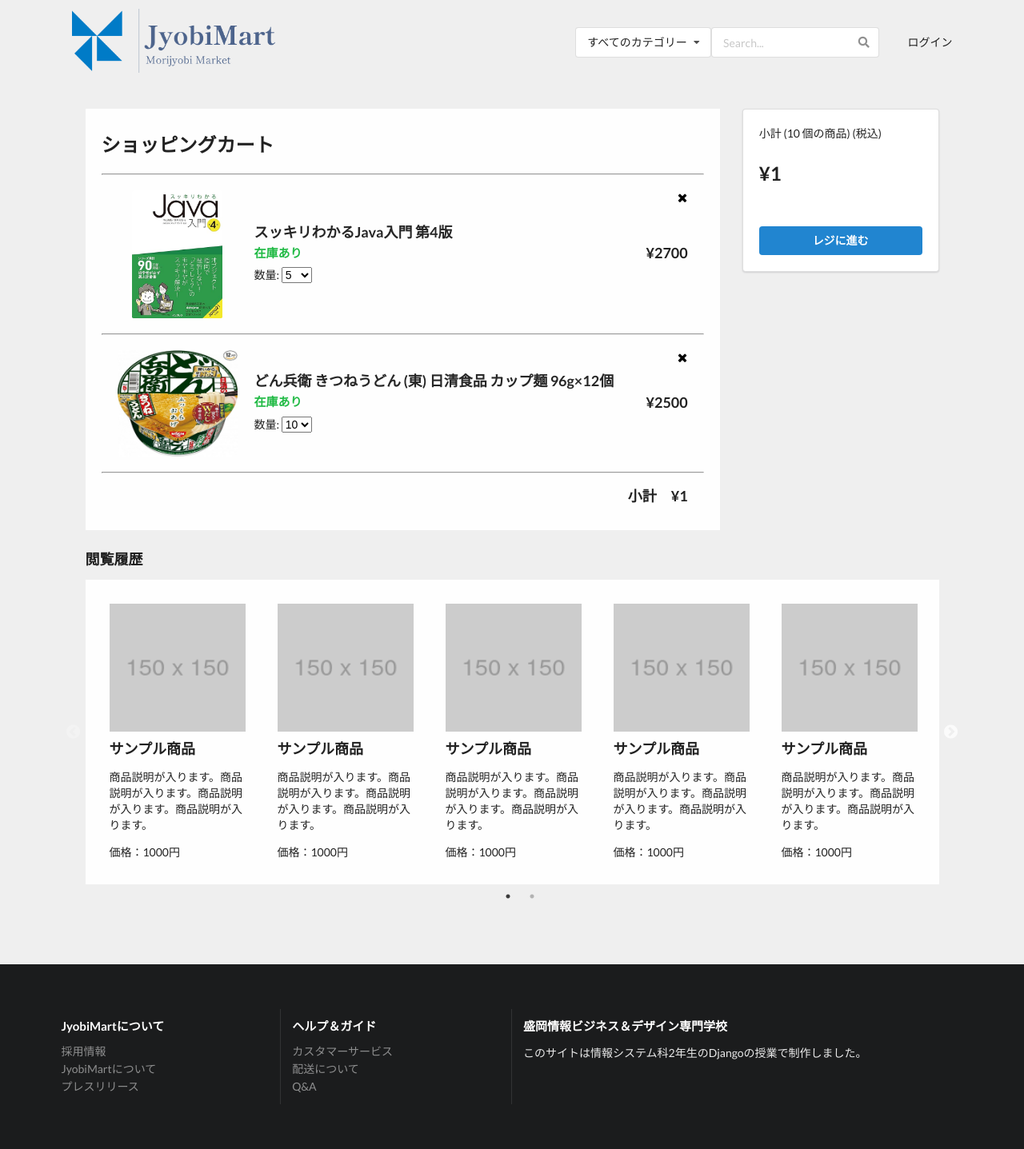
After one commit to N-Otsubo/JyobiMart, a Django app: template templates/shop/cart.html in a window 1280 px wide. The commit adds this page. Shown: the whole page at 80% size. Run offline with Django 4.2, Linux system fonts and the light colour scheme; data comes from the database, SQL or seed files in the repository; both versions use the stored data as it was after the commit; tables that the repository leaves empty hold one stand-in row (values such as "Sample post"); the template is opened without the code that fills it: values that come from a table or form of the project are taken from there, most other values are stand-ins (such as "Sample title", 1, 10 or a date in 2020).

Commit message:
update 8/30

```diff
--- a/templates/base.html
+++ b/templates/base.html
@@ -52,7 +52,7 @@
             </div>
           </div>
 
-          <a href="#" class="ui item">
+          <a href="{% url 'shop:cart' %}" class="ui item">
             <i class="ui shopping cart icon"></i>
             {{ request.cart_count|default:0 }}
           </a>
--- /dev/null
+++ b/templates/shop/cart.html
@@ -0,0 +1,103 @@
+{% extends "base.html" %}
+{% load static %}
+{% load humanize %}
+
+{% block extra_css %}
+<link rel="stylesheet" href="{% static 'css/shop.css' %}">
+{% endblock extra_css %}
+
+{% block contents %}
+<div class="ui container" id="cart">
+    <div class="ui grid">
+        <div class="twelve wide column">
+        <div class="ui items">
+            <h2 class="ui header">ショッピングカート</h2>
+            {% for item in cart_list %}
+            <hr>
+            <div class="item">
+            <a href="#" class="remove-link">
+                <i class="times icon"></i>
+            </a>
+            <div class="ui small image">
+                <img src="{{ item.product_id.image.url }}" alt="">
+            </div>
+            <div class="middle aligned content">
+                <h3 class="ui header">{{ item.product_id.name }}</h3>
+                <div class="meta">
+                {% if item.product_id.stock > 0 %}
+                    <h4 class="ui header green">在庫あり</h4>
+                {% else %}
+                    <h4 class="ui header red">在庫なし</h4>
+                {% endif %}
+                </div>
+                <form action="#" method="post" class="description">
+                {% csrf_token %}
+                <span>
+                    数量:
+                    {% if item.product_id.stock == 0 %}
+                    <select name="quantity" class="quantity" disabled>
+                    <option value="0">0</option>
+                    </select>
+                    {% else %}
+                    <select name="quantity" class="quantity">
+                    {% for _ in "x"|rjust:item.product_id.stock %}
+                        {% if forloop.counter == item.quantity %}
+                        <option value="{{ forloop.counter }}" selected="selected">{{ forloop.counter }}</option>
+                        {% else %}
+                        <option value="{{ forloop.counter }}">{{ forloop.counter }}</option>
+                        {% endif %}
+                    {% endfor %}
+                    </select>
+                    {% endif %}
+                </span>
+                </form>
+            </div>
+            <div class="price-container">
+                <h3 class="ui header">¥{{ item.product_id.price|floatformat:0|intcomma }}</h3>
+            </div>
+            </div>
+            {% endfor %}
+            <hr>
+            <div class="subtotal-container">
+            <h3 class="ui right aligned header">小計　¥{{ total_price|floatformat:0|intcomma }}</h3>
+            </div>
+        </div>
+        </div>
+        <div class="four wide column">
+        <div class="ui vertical menu">
+            <div class="subtotal-section">
+            <span>小計 ({{ cart_all_quantity }} 個の商品) (税込)</span>
+            <h2 class="ui header">¥{{ total_price|floatformat:0|intcomma }}</h2>
+            <a href="#" class="fluid ui primary button">レジに進む</a>
+            </div>
+        </div>
+        </div>
+    </div>
+
+    <h3 class="ui header">閲覧履歴</h3>
+    <div class="ui link cards products">
+        {% for _ in "x"|rjust:10 %}
+        <div class="card">
+            <div class="image">
+            <img src="{% static "image/dummy.png" %}" alt="ダミー画像">
+            </div>
+            <div class="content">
+            <h3 class="header">サンプル商品</h3>
+            <p class="description">商品説明が入ります。商品説明が入ります。商品説明が入ります。商品説明が入ります。</p>
+            <p>価格：1000円</p>
+            </div>
+        </div>
+        {% endfor %}
+    </div>
+</div>
+{% endblock contents %}
+
+{% block extra_js %}
+<script>
+    $(document).ready(function() {
+        $(".quantity").change(function() {
+        $(this).closest("form").submit();
+        });
+    });
+</script>
+{% endblock extra_js %}
```
Also changed, not shown: shop/views.py (+42 -6 lines), db.sqlite3.
